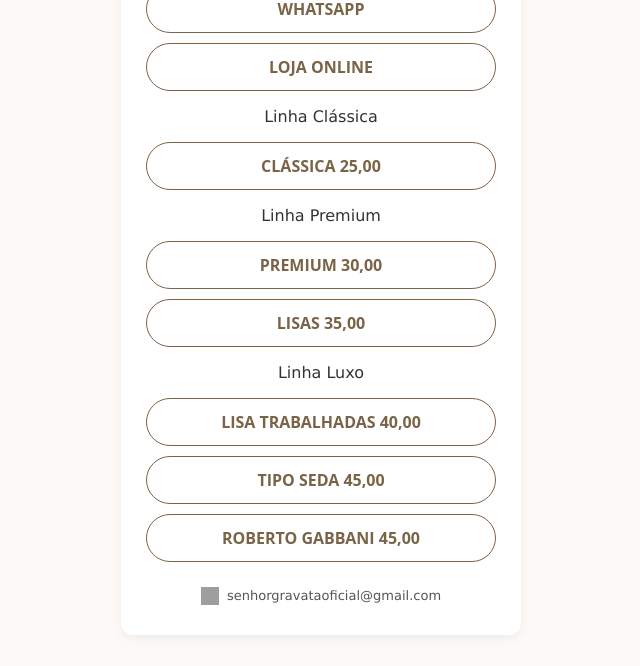
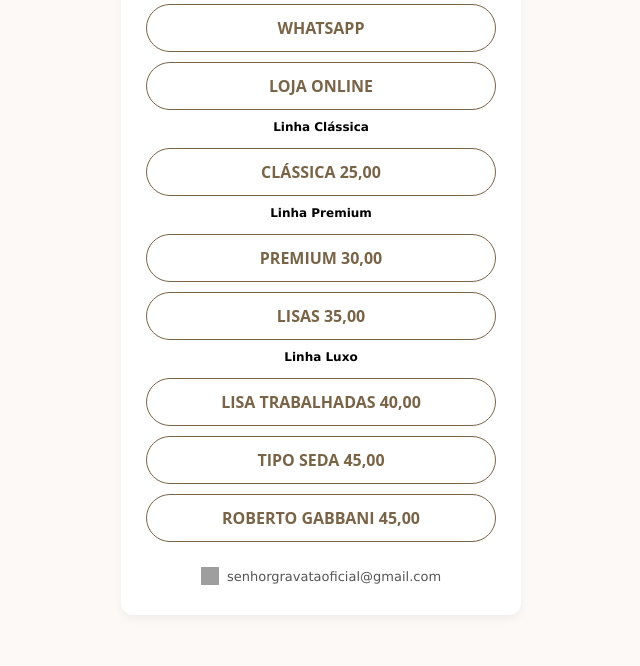
Before and after one commit to GabrielFigueiredoDS/senhorgravata, a plain HTML site: page index.html in a window 1280 px wide. Shown: the part 134-800 px from the top of the page, without its empty margins (319-959 px from the left). Drawn offline with Linux system fonts and the light colour scheme; grey boxes are pictures that could not be loaded.

Commit message:
Update style.css

```diff
--- a/style.css
+++ b/style.css
@@ -64,6 +64,14 @@ h1 {
   font-family: 'Open Sans', sans-serif;
 }
 
+.links p {
+  margin: 6px 0 14px 0;
+  font-size: 12px;
+  font-weight: bold;
+  color: #000;
+  text-align: center;
+}
+
 .links a:hover {
   background-color: #7a6448;
   color: #fff;
```
